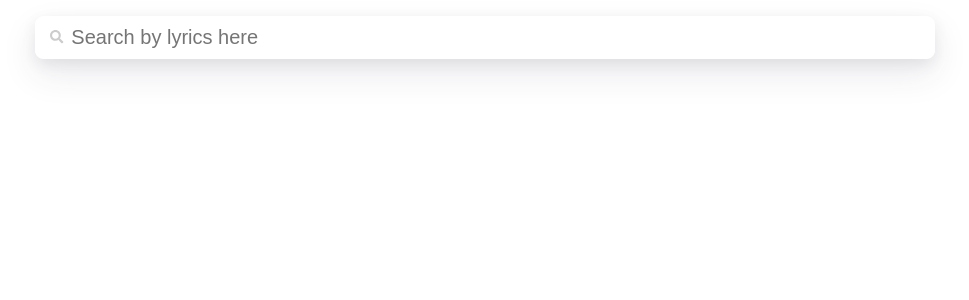
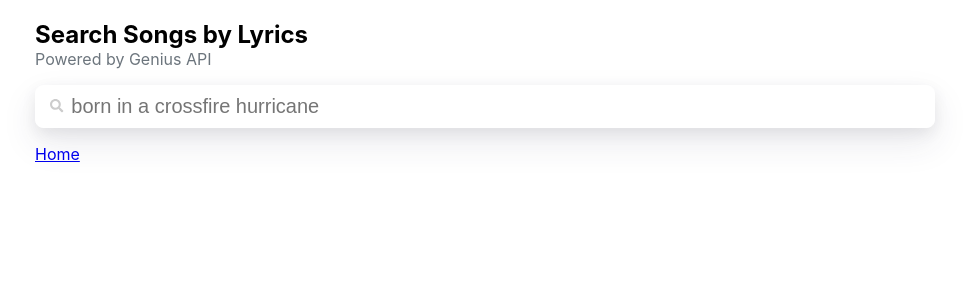
Before and after one commit to a7luong7/Lyric-Search, a React (Create React App) app: page / in a window 1280 px wide. Shown: the top 300 px of the page, without its empty margins (155-1124 px from the left). Built offline with nearby package versions, Linux system fonts and the light colour scheme.

Commit message:
added header and footer

```diff
--- a/src/App.tsx
+++ b/src/App.tsx
@@ -28,11 +28,22 @@ const Error = ({ errorMessage } : { errorMessage:string }) => {
   );
 };
 
+const Header = () => {
+  const style = {};
+  return (
+    <div>
+      <h2 style={{ marginBottom: '0' }}>Search Songs by Lyrics</h2>
+      <div style={{ color: '#6c757d' }}>Powered by Genius API</div>
+    </div>
+  );
+};
+
 const SongSearch = ({ searchTerm, setSearchTerm } : {
   searchTerm:string,
   setSearchTerm:React.Dispatch<any>
 }) => (
   <div>
+    <Header />
     <SearchForm
       searchTerm={searchTerm}
       setSearchTerm={setSearchTerm}
@@ -40,6 +51,17 @@ const SongSearch = ({ searchTerm, setSearchTerm } : {
     <SongList />
   </div>
 );
+
+const Footer = () => {
+  const style = {
+    width: '100%',
+  };
+  return (
+    <div style={style}>
+      <Link to="/">Home</Link>
+    </div>
+  );
+};
 
 const App = () => {
   const [songState, dispatch] = useReducer(reducer, initialState);
@@ -77,6 +99,7 @@ const App = () => {
               <SongSearch searchTerm={searchTerm} setSearchTerm={setSearchTerm} />
             </Route>
           </Switch>
+          <Footer />
         </Router>
 
       </div>
--- a/src/components/search-form/index.tsx
+++ b/src/components/search-form/index.tsx
@@ -54,7 +54,7 @@ const SearchForm = ({ searchTerm, setSearchTerm } : {
       <S.Input
         type="text"
         value={searchTerm}
-        placeholder="Search by lyrics here"
+        placeholder="born in a crossfire hurricane"
         onChange={(e) => setSearchTerm(e.target.value)}
       />
 
--- a/src/components/song-list/index.tsx
+++ b/src/components/song-list/index.tsx
@@ -54,10 +54,7 @@ const SongTile = ({ song, handleClick } : {
   }, []);
 
   const style = {
-    borderRadius: '0.25rem',
-    padding: '0.5rem',
-    marginBottom: '0.25rem',
-    backgroundColor: '#E5EAF5',
+    marginBottom: '1rem',
   };
 
   return (
@@ -71,6 +68,7 @@ const SongTile = ({ song, handleClick } : {
       tabIndex={0}
       style={style}
     >
+      <S.SongTile>
         <S.SongImgWrapper>
           {imgUrl
             ? <S.SongItemImg src={imgUrl} alt="Album art" />
@@ -82,6 +80,8 @@ const SongTile = ({ song, handleClick } : {
           <br />
           {song.highlights && <SongLyricHighlight highlights={song.highlights} />}
         </div>
+      </S.SongTile>
+
     </Grid.Col>
   );
 };
@@ -187,7 +187,7 @@ const SongControls = ({ songs, view, setView } : {
   setView: (s:string)=>void
 }) => (
   <div style={{ display: 'flex', margin: '.25rem 0' }}>
-    <div style={{ marginRight: 'auto' }}>
+    <div style={{ marginRight: 'auto', color: '#6c757d' }}>
       Showing
       {' '}
       {songs.length}
--- a/src/components/song-list/styles.js
+++ b/src/components/song-list/styles.js
@@ -1,4 +1,16 @@
 import styled from 'styled-components';
+
+export const SongTile = styled.div`
+    border-radius: 0.25rem;
+    padding: 0.5rem;
+    /*margin-bottom: 0.25rem;*/
+    cursor: pointer;
+    background-color: #E5EAF5;
+    height: 100%;
+    &:hover {
+        -webkit-filter: brightness(105%);
+      }
+`;
 
 export const SongItem = styled.div`
     display:flex;
@@ -6,9 +18,10 @@ export const SongItem = styled.div`
     padding:0.5rem;
     margin-bottom:0.25rem;
     background-color: #E5EAF5;
+    cursor:pointer;
 
     &:hover {
-    /*background-color: rgba(0,0,0,0.05)*/
+      -webkit-filter: brightness(105%);
     }
 `;
 
```
Also changed, not shown: 1 other file (tests, documents, lock files or other folders). Lines whose indentation alone changed are shown as unchanged.
